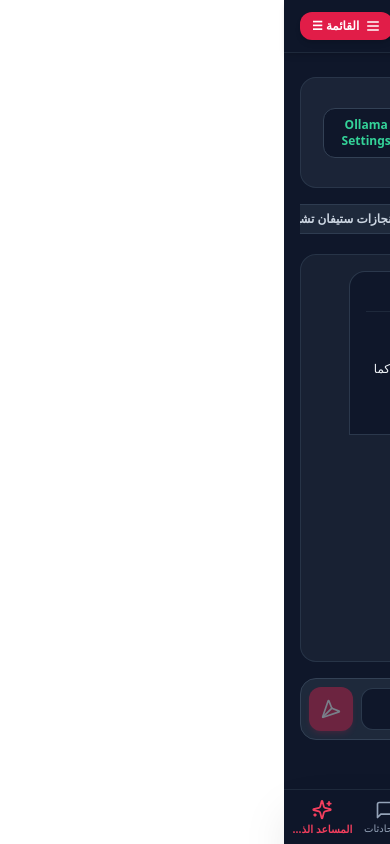
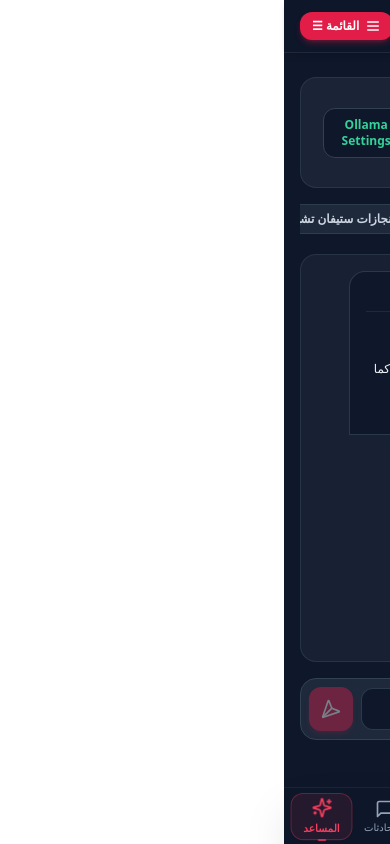
Before and after one commit to mahmoud-mohasseb/romaniancitizenship, a Next.js app: page /ai in a window 390 px wide. Built offline with nearby package versions, Linux system fonts and the light colour scheme.

Commit message:
style: Upgrade mobile view icons with active pill badges, subtle bounce animations, and scale-in utilities

```diff
--- a/src/app/globals.css
+++ b/src/app/globals.css
@@ -106,6 +106,16 @@ body {
   100% { opacity: 1; transform: translateY(0); }
 }
 
+@keyframes bounce-subtle {
+  0%, 100% { transform: translateY(0); }
+  50% { transform: translateY(-4px); }
+}
+
+@keyframes scale-in {
+  0% { opacity: 0; transform: scale(0.92); }
+  100% { opacity: 1; transform: scale(1); }
+}
+
 @keyframes shimmer {
   0% { background-position: -200% 0; }
   100% { background-position: 200% 0; }
@@ -131,6 +141,14 @@ body {
   animation: fade-in-up 0.4s cubic-bezier(0.16, 1, 0.3, 1) forwards;
 }
 
+.animate-bounce-subtle {
+  animation: bounce-subtle 2s infinite;
+}
+
+.animate-scale-in {
+  animation: scale-in 0.3s cubic-bezier(0.16, 1, 0.3, 1) forwards;
+}
+
 .animate-shimmer {
   background: linear-gradient(90deg, rgba(255,255,255,0) 0%, rgba(255,255,255,0.15) 50%, rgba(255,255,255,0) 100%);
   background-size: 200% 100%;
--- a/src/components/Navbar.js
+++ b/src/components/Navbar.js
@@ -51,7 +51,7 @@ export default function Navbar() {
     { href: '/quiz', label: strings.quizNav, icon: Trophy },
     { href: '/grammar', label: appLang === 'ar' ? 'القواعد' : appLang === 'en' ? 'Grammar' : 'Gramatică', icon: GraduationCap },
     { href: '/conversations', label: appLang === 'ar' ? 'المحادثات' : appLang === 'en' ? 'Dialogues' : 'Conversații', icon: MessageSquare },
-    { href: '/ai', label: appLang === 'ar' ? 'المساعد الذكي' : appLang === 'en' ? 'AI Tutor' : 'Asistent AI', icon: Sparkles },
+    { href: '/ai', label: appLang === 'ar' ? 'المساعد' : appLang === 'en' ? 'AI Tutor' : 'Asistent AI', icon: Sparkles },
   ];
 
   const sidebarContent = (
@@ -179,8 +179,8 @@ export default function Navbar() {
 
       {/* Floating Mobile Sidebar Trigger Header Bar */}
       <div className="lg:hidden sticky top-0 z-40 w-full px-4 py-2.5 bg-slate-900/90 backdrop-blur-md border-b border-slate-800 flex items-center justify-between shadow-md">
-        <Link href="/" className="flex items-center space-x-2.5 space-x-reverse">
-          <div className="relative w-8 h-8 rounded-xl overflow-hidden border border-rose-500 shrink-0 bg-slate-800">
+        <Link href="/" className="flex items-center space-x-2.5 space-x-reverse group">
+          <div className="relative w-8 h-8 rounded-xl overflow-hidden border border-rose-500 shrink-0 bg-slate-800 shadow-md group-hover:scale-105 transition-transform">
             <Image src="/icon.png" alt="Romanian Citizenship Emblem" fill className="object-cover" />
           </div>
           <span className="text-sm font-extrabold text-white">Cetățenia Română</span>
@@ -189,7 +189,7 @@ export default function Navbar() {
         <div className="flex items-center space-x-2 space-x-reverse">
           <button
             onClick={() => setMobileSidebarOpen(true)}
-            className="px-3 py-1.5 bg-rose-600 hover:bg-rose-500 text-white rounded-xl text-xs font-bold flex items-center space-x-1.5 space-x-reverse shadow-md"
+            className="px-3 py-1.5 bg-rose-600 hover:bg-rose-500 text-white rounded-xl text-xs font-bold flex items-center space-x-1.5 space-x-reverse shadow-md shadow-rose-600/30"
           >
             <Menu className="w-4 h-4" />
             <span>{appLang === 'ar' ? 'القائمة ☰' : appLang === 'en' ? 'Menu ☰' : 'Meniu ☰'}</span>
@@ -207,9 +207,9 @@ export default function Navbar() {
         </div>
       )}
 
-      {/* Mobile Bottom Navigation Bar */}
-      <nav className="lg:hidden fixed bottom-0 left-0 right-0 z-40 bg-slate-900/95 backdrop-blur-lg border-t border-slate-800 px-2 py-1.5 shadow-2xl">
-        <div className="grid grid-cols-6 gap-1 text-center">
+      {/* Mobile Bottom Navigation Bar with Premium High-Visibility Icons */}
+      <nav className="lg:hidden fixed bottom-0 left-0 right-0 z-40 bg-slate-900/95 backdrop-blur-lg border-t border-slate-800/80 px-2 py-1.5 shadow-2xl">
+        <div className="grid grid-cols-6 gap-1 text-center items-center">
           {bottomMobileTabs.map((tab) => {
             const Icon = tab.icon;
             const isActive = pathname === tab.href;
@@ -217,12 +217,17 @@ export default function Navbar() {
               <Link
                 key={tab.href}
                 href={tab.href}
-                className={`flex flex-col items-center py-1 rounded-xl transition-all ${
-                  isActive ? 'text-rose-500 font-extrabold scale-105' : 'text-slate-400 hover:text-white'
+                className={`flex flex-col items-center py-1 rounded-xl transition-all relative ${
+                  isActive
+                    ? 'text-rose-500 font-extrabold scale-105 bg-rose-500/10 border border-rose-500/30 shadow-sm'
+                    : 'text-slate-400 hover:text-white hover:bg-slate-800/40'
                 }`}
               >
-                <Icon className="w-5 h-5 mb-0.5" />
-                <span className="text-[10px] leading-tight truncate w-full">{tab.label}</span>
+                <Icon className={`w-5 h-5 mb-0.5 transition-transform ${isActive ? 'animate-bounce-subtle text-rose-500' : 'text-slate-400'}`} />
+                <span className="text-[10px] leading-tight truncate w-full px-0.5">{tab.label}</span>
+                {isActive && (
+                  <span className="absolute -bottom-0.5 w-2 h-0.5 bg-rose-500 rounded-full animate-pulse" />
+                )}
               </Link>
             );
           })}
```
